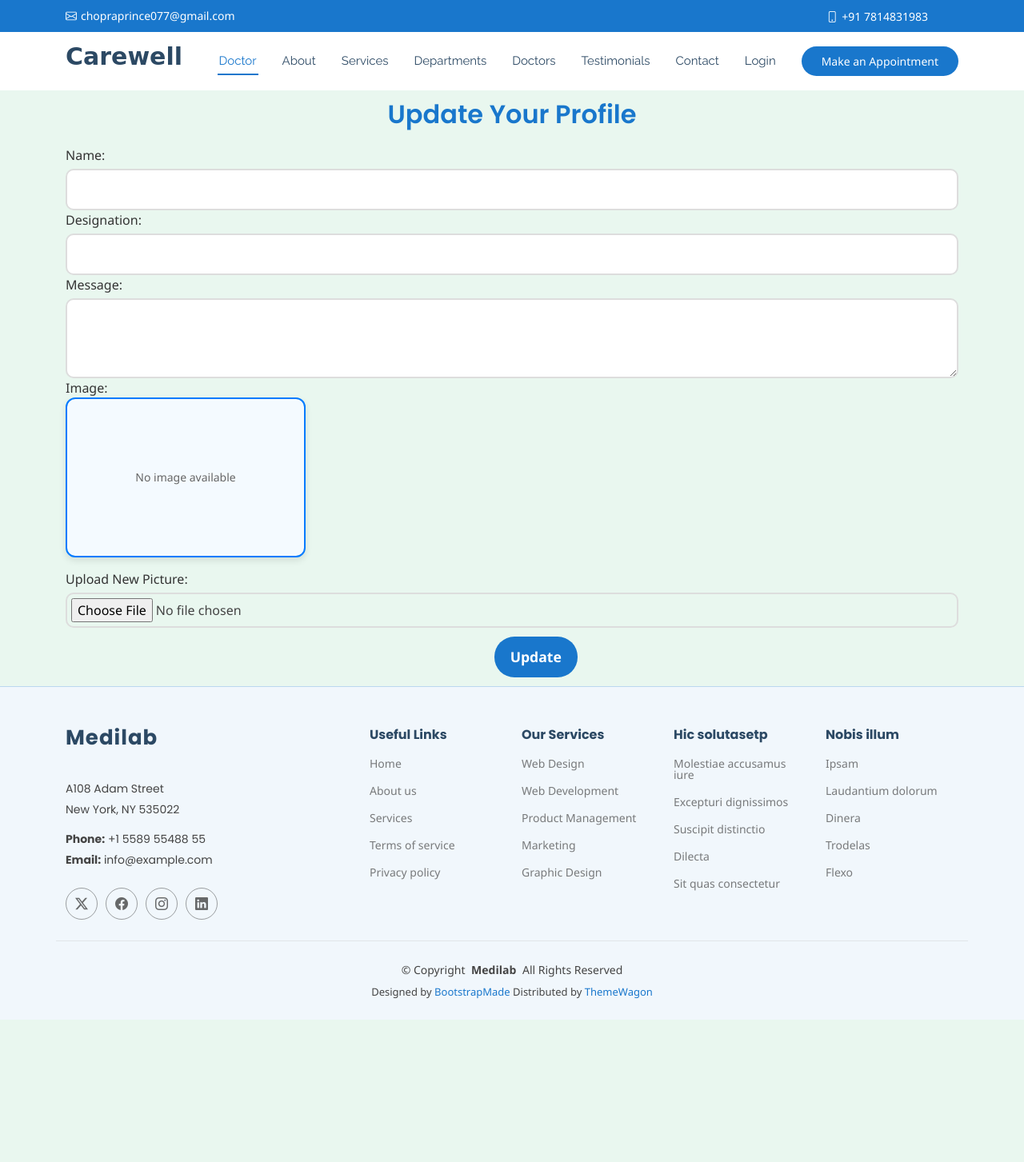
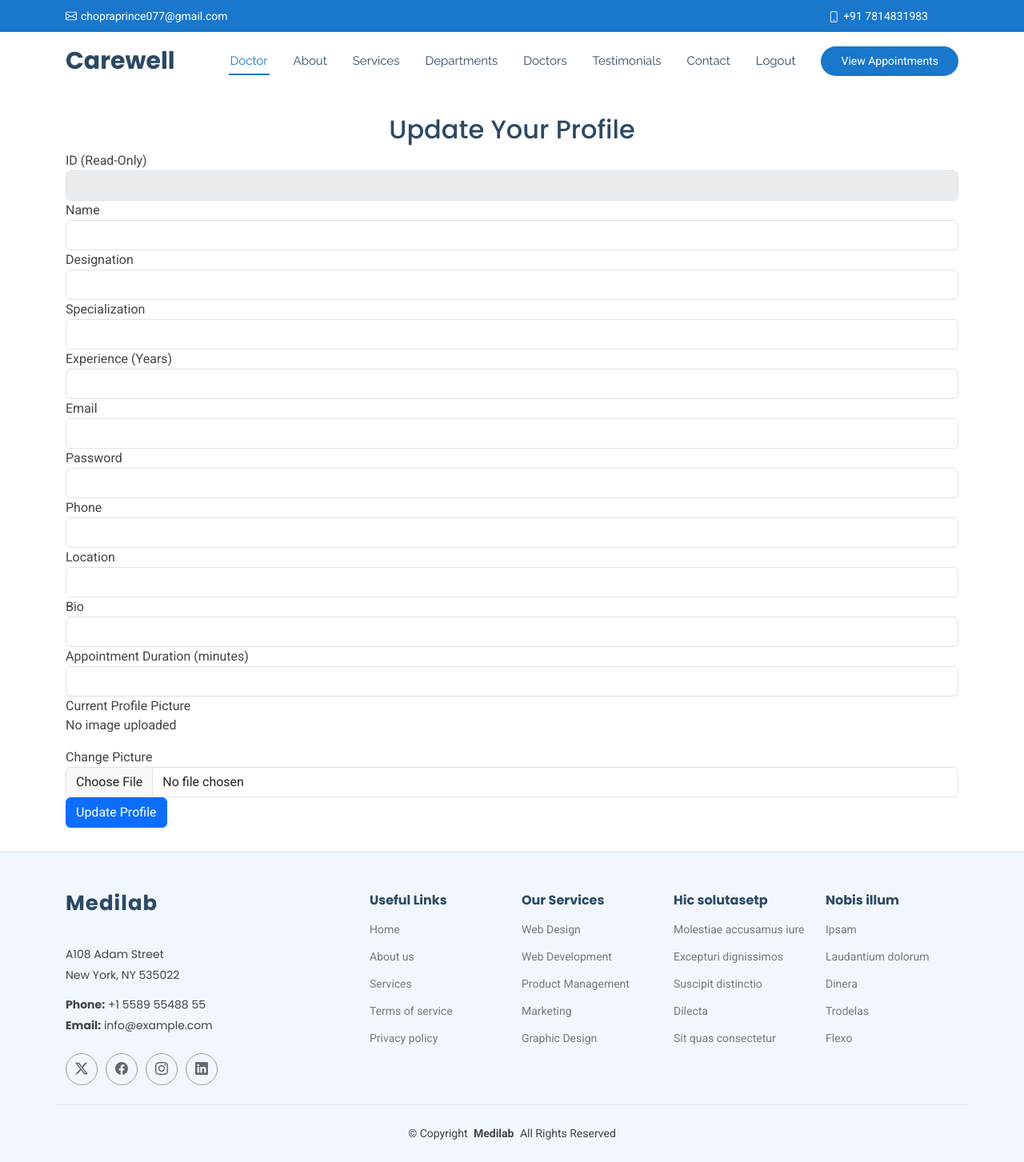
Before and after one commit to Keshavkumarkk937/medilab, a PHP site: page /Medilab/ADMIN/doctor-update.php in a window 1280 px wide. Shown: the whole page at 80% size. Before the commit the page ends 1275 px from the top, so only its background shows below. Run offline with PHP 8.4, Linux system fonts and the light colour scheme; the visitor is signed in with stand-in values (Sample User, id 1); data that the repository does not hold is empty; some libraries are stand-ins or nearby versions.

Commit message:
some other improvements

```diff
--- a/ADMIN/doctor-update.php
+++ b/ADMIN/doctor-update.php
@@ -1,276 +1,125 @@
 <?php
 session_start();
 if (!isset($_SESSION['doctor_id'])) {
-        // Redirect to login if doctor is not logged in
     header("Location: login.php");
     exit();
 }
 
 $doctor_id = $_SESSION['doctor_id'];
-    $cn = mysqli_connect("localhost", "root", "", "medilab");
+$conn = mysqli_connect("localhost", "root", "", "medilab");
 
-    // Handle update
+// Handle Update
 if (isset($_POST["update"])) {
+    $pic = $_POST["existing_pic"];
     if ($_FILES["pic"]["name"] != "") {
-            $n = $_FILES["pic"]["name"];
-            $target_file = "img/" . $n;
-            move_uploaded_file($_FILES["pic"]["tmp_name"], $target_file);
-        } else {
-            $n = $_POST["h1"];
+        $pic = $_FILES["pic"]["name"];
+        $target = "img/" . $pic;
+        move_uploaded_file($_FILES["pic"]["tmp_name"], $target);
     }
 
-        $q = "UPDATE doctors SET
-            name='" . $_POST["name"] . "',
-            designation='" . $_POST["designation"] . "',
-            message='" . $_POST["message"] . "',
-            pic='" . $n . "'
-            WHERE id='$doctor_id'";
+    $sql = "UPDATE doctors SET
+        name = '{$_POST['name']}',
+        designation = '{$_POST['designation']}',
+        specialization = '{$_POST['specialization']}',
+        experience_in_years = {$_POST['experience_in_years']},
+        email = '{$_POST['email']}',
+        password = '{$_POST['password']}',
+        phone = '{$_POST['phone']}',
+        location = '{$_POST['location']}',
+        bio = '{$_POST['bio']}',
+        appointment_duration = {$_POST['appointment_duration']},
+        pic = '{$pic}'
+        WHERE id = {$doctor_id}";
 
-        $a = mysqli_query($cn, $q);
-        if ($a) {
-            echo "<script>alert('Record updated');</script>";
+    if (mysqli_query($conn, $sql)) {
+        echo "<script>alert('Profile updated successfully.');</script>";
+    } else {
+        echo "<script>alert('Update failed.');</script>";
     }
 }
 
-    // Fetch doctor info
-    $res = "SELECT * FROM doctors WHERE id='$doctor_id'";
-    $a = mysqli_query($cn, $res);
-    $r = mysqli_fetch_array($a);
-    $pic = $r["pic"];
-    $name = $r["name"];
-    $designation = $r["designation"];
-    $message = $r["message"];
+// Fetch doctor details
+$result = mysqli_query($conn, "SELECT * FROM doctors WHERE id = $doctor_id");
+$doctor = mysqli_fetch_assoc($result);
 ?>
-
 
 <!DOCTYPE html>
 <html lang="en">
 <head>
     <meta charset="UTF-8">
-    <title>Edit Doctor</title>
-    <meta name="viewport" content="width=device-width, initial-scale=1.0">
+    <title>Doctor Profile</title>
     <link rel="stylesheet" href="style/css/bootstrap.min.css">
     <?php include('head.php'); ?>
-<style type="text/css">
-body {
-    font-family: 'Segoe UI', Tahoma, Geneva, Verdana, sans-serif;
-    background-color: #e9f7ef;
-}
-
-/* Container for the form */
-.form {
-    margin-top: 200px;
-    background-color: #ffffff;
-    padding: 30px;
-    border-radius: 15px;
-    box-shadow: 0 4px 12px rgba(0, 0, 0, 0.1);
-    overflow: hidden;
-}
-
-/* Heading Styling */
-h2 {
-    margin-top: 1%;
-    text-align: center;
-    color: #1977cc;
-    font-size: 2rem;
-    margin-bottom: 20px;
-    font-weight: 600;
-}
-
-/* Form layout
-form {
-    display: flex;
-    flex-direction: column;
-    gap: 15px;
-} */
-
-/* Form group styling */
-.form-group {
-    display: flex;
-    flex-direction: column;
-    gap: 5px;
-}
-
-/* Label Styling */
-label {
-    font-size: 1rem;
-    color: #333;
-    font-weight: 500;
-}
-
-/* Input and Textarea Styling */
-input[type="text"], textarea, input[type="file"] {
-    padding: 12px;
-    font-size: 1rem;
-    border: 2px solid #ddd;
-    border-radius: 10px;
-    transition: border-color 0.3s ease-in-out;
-}
-
-/* Input Focus */
-input[type="text"]:focus, textarea:focus, input[type="file"]:focus {
-    border-color: #4CAF50;
-    outline: none;
-}
-
-/* Styling for the message (textarea) */
-textarea {
-    resize: vertical;
-    min-height: 100px;
-}
-
-/* File input customization */
-input[type="file"] {
-    padding: 5px;
-}
-
-/* Button Styling */
-button.submit-btn {
-    margin-top: 1%;
-    margin-bottom: 1%;
-    margin-left: 48%;
-    padding: 12px 20px;
-    font-size: 1.1rem;
-    background-color:  #1977cc;
-    color: white;
-    border: none;
-    border-radius: 25px;
-    cursor: pointer;
-    transition: background-color 0.3s ease;
-    font-weight: 600;
-}
-
-/* Button Hover Effect */
-button.submit-btn:hover {
-    background-color: #45a049;
-}
-
-/* Button Focus */
-button.submit-btn:focus {
-    outline: none;
-}
-
-select {
-    width: 200px;
-    padding: 8px;
-    border-radius: 8px;
-    border: 2px solid #007bff;
-    background-color: #f4faff;
-    font-size: 16px;
-    color: #333;
-    outline: none;
-    margin-bottom: 15px;
-    transition: 0.3s;
-    box-shadow: 0 4px 6px rgba(0, 0, 0, 0.1);
-}
-
-select:hover, select:focus {
-    border-color: #0056b3;
-    box-shadow: 0 6px 8px rgba(0, 0, 0, 0.2);
-}
-
-.image-preview {
-    width: 300px;
-    height: 200px;
-    border: 2px solid #007bff;
-    background-color: #f4faff;
-    display: flex;
-    justify-content: center;
-    align-items: center;
-    margin-bottom: 15px;
-    overflow: hidden;
-    border-radius: 12px;
-    box-shadow: 0 4px 8px rgba(0, 0, 0, 0.1);
-    color: #666;
-    font-size: 14px;
-    transition: 0.3s;
-    position: relative;
-    text-align: center;
-    line-height: 200px; /* vertically center text if no image */
-}
-.image-preview img {
-    max-width: 100%;
-    max-height: 100%;
-    object-fit: cover;
-    position: absolute;
-    top: 10;
-    left: 0;
-    right: 0;
-    bottom: 0;
-    margin: auto;
-    display: block;
-}
-
-.image-preview:hover {
-    border-color: #0056b3;
-    box-shadow: 0 6px 10px rgba(0, 0, 0, 0.2);
-    color: #444;
-}
-
-table {
-		margin-left: auto;
-		margin-right: auto;
-		text-align: center;
-	}
-	td{
-		padding: 10px;
-	}
-	th{
-		color:whitesmoke;
-		font-size: 18px;
-	}
-	h1{
-		text-align: center;
-		padding-bottom: 10px;
-		font-family: cursive;
-	}
-
-/* Responsive Design */
-@media (max-width: 768px) {
-    .container {
-        width: 90%;
-        padding: 20px;
-    }
-}
+    <style>
+        /* .container { max-width: 700px; margin-top: 30px; }
+        .form-group { margin-bottom: 15px; } */
+        img { max-height: 120px; }
     </style>
 </head>
 <body>
 <?php include('header.php'); ?>
 
-<div class="container">
-    <h2>Update Your Profile</h2>
+<div class="container" style="margin-top:30px; margin-bottom:30px;">
+    <h2 class="text-center">Update Your Profile</h2>
     <form method="POST" enctype="multipart/form-data">
         <div class="form-group">
-            <label for="name">Name:</label>
-            <input type="text" id="name" name="name" value="<?php echo $name; ?>">
+            <label>ID (Read-Only)</label>
+            <input type="text" class="form-control" value="<?php echo $doctor['id']; ?>" readonly>
         </div>
-
         <div class="form-group">
-            <label for="designation">Designation:</label>
-            <input type="text" id="designation" name="designation" value="<?php echo $designation; ?>">
+            <label>Name</label>
+            <input name="name" type="text" class="form-control" value="<?php echo $doctor['name']; ?>" required>
         </div>
-
         <div class="form-group">
-            <label for="message">Message:</label>
-            <textarea id="message" name="message"><?php echo $message; ?></textarea>
+            <label>Designation</label>
+            <input name="designation" type="text" class="form-control" value="<?php echo $doctor['designation']; ?>" required>
         </div>
-
-        <label for="image">Image:</label>
-        <div class="image-preview">
-            <?php if (!empty($pic)) { ?>
-                <img src="img/<?php echo $pic; ?>" alt="Doctor Picture">
-            <?php } else { ?>
-                No image available
-            <?php } ?>
+        <div class="form-group">
+            <label>Specialization</label>
+            <input name="specialization" type="text" class="form-control" value="<?php echo $doctor['specialization']; ?>" required>
         </div>
-        <input type="hidden" name="h1" value="<?php echo $pic; ?>">
-
         <div class="form-group">
-            <label for="pic">Upload New Picture:</label>
-            <input type="file" id="pic" name="pic">
+            <label>Experience (Years)</label>
+            <input name="experience_in_years" type="number" class="form-control" value="<?php echo $doctor['experience_in_years']; ?>" required>
         </div>
-
-        <button type="submit" name="update" class="submit-btn">Update</button>
+        <div class="form-group">
+            <label>Email</label>
+            <input name="email" type="email" class="form-control" value="<?php echo $doctor['email']; ?>" required>
+        </div>
+        <div class="form-group">
+            <label>Password</label>
+            <input name="password" type="text" class="form-control" value="<?php echo $doctor['password']; ?>" required>
+        </div>
+        <div class="form-group">
+            <label>Phone</label>
+            <input name="phone" type="text" class="form-control" value="<?php echo $doctor['phone']; ?>" required>
+        </div>
+        <div class="form-group">
+            <label>Location</label>
+            <input name="location" type="text" class="form-control" value="<?php echo $doctor['location']; ?>">
+        </div>
+        <div class="form-group">
+            <label>Bio</label>
+            <input name="bio" type="text" class="form-control" value="<?php echo $doctor['bio']; ?>">
+        </div>
+        <div class="form-group">
+            <label>Appointment Duration (minutes)</label>
+            <input name="appointment_duration" type="number" class="form-control" value="<?php echo $doctor['appointment_duration']; ?>">
+        </div>
+        <div class="form-group">
+            <label>Current Profile Picture</label><br>
+            <?php if (!empty($doctor['pic'])): ?>
+                <img src="img/<?php echo $doctor['pic']; ?>" alt="Doctor Picture">
+            <?php else: ?>
+                <p>No image uploaded</p>
+            <?php endif; ?>
+            <input type="hidden" name="existing_pic" value="<?php echo $doctor['pic']; ?>">
+        </div>
+        <div class="form-group">
+            <label>Change Picture</label>
+            <input name="pic" type="file" class="form-control">
+        </div>
+        <button name="update" type="submit" class="btn btn-primary">Update Profile</button>
     </form>
 </div>
 
--- a/ADMIN/footer.php
+++ b/ADMIN/footer.php
@@ -70,13 +70,6 @@
 
 <div class="container copyright text-center mt-4">
   <p>© <span>Copyright</span> <strong class="px-1 sitename">Medilab</strong> <span>All Rights Reserved</span></p>
-  <div class="credits">
-    <!-- All the links in the footer should remain intact. -->
-    <!-- You can delete the links only if you've purchased the pro version. -->
-    <!-- Licensing information: https://bootstrapmade.com/license/ -->
-    <!-- Purchase the pro version with working PHP/AJAX contact form: [buy-url] -->
-    Designed by <a href="https://bootstrapmade.com/">BootstrapMade</a> Distributed by <a href=“https://themewagon.com>ThemeWagon
-  </div>
 </div>
 
 </footer>
--- a/ADMIN/header.php
+++ b/ADMIN/header.php
@@ -23,11 +23,11 @@
             <li><a href="doctors.php">Doctors</a></li>
             <li><a href="review.php">Testimonials</a></li>
             <li><a href="contact.php">Contact</a></li>
-            <li><a href="#">Login</a></li>
+            <li><a href="#">Logout</a></li>
           </ul>
           <i class="mobile-nav-toggle d-xl-none bi bi-list"></i>
         </nav>
-        <a class="cta-btn d-none d-sm-block" href="appointment.php">Make an Appointment</a>
+        <a class="cta-btn d-none d-sm-block" href="#">View Appointments</a>
 
       </div>
 
```
Lines whose indentation alone changed are shown as unchanged.
